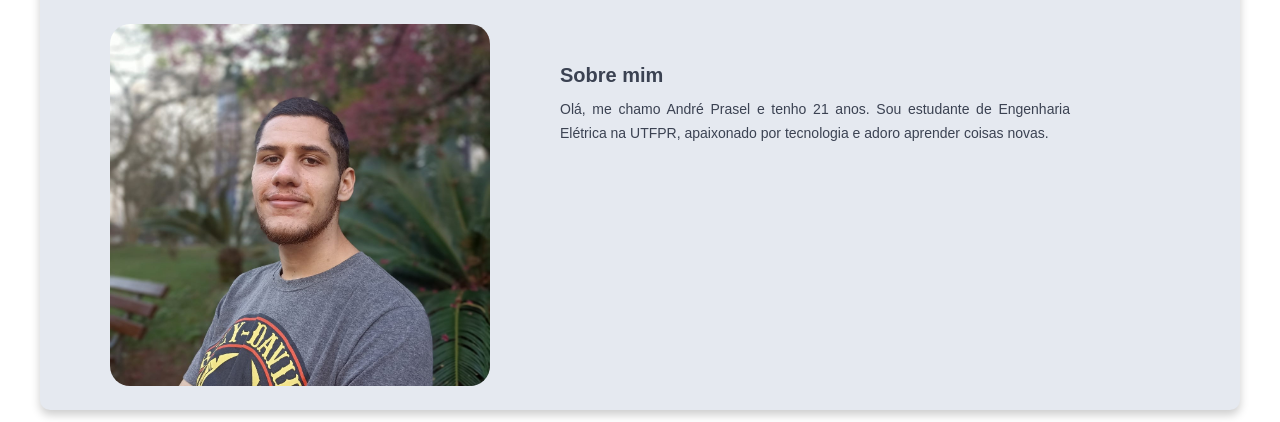
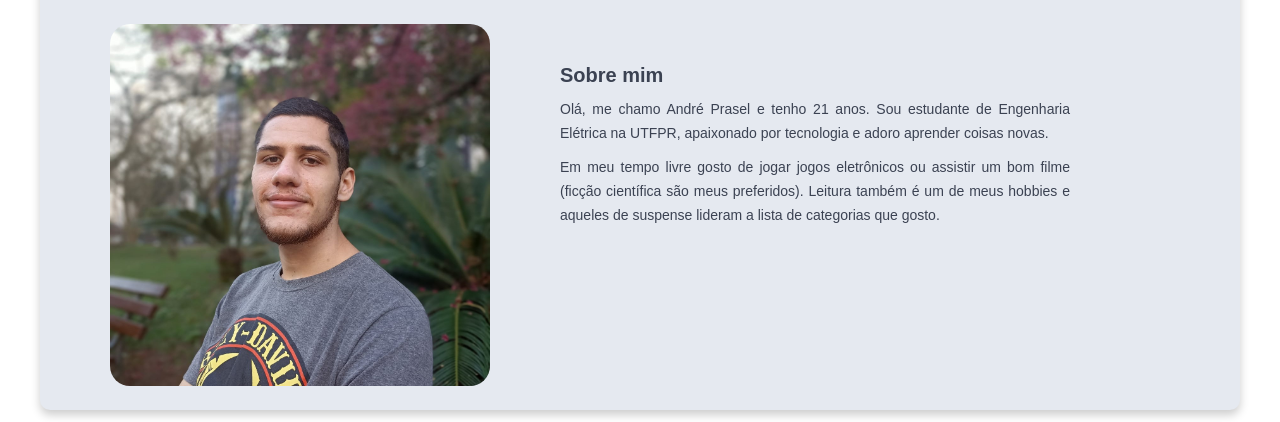
Before and after one commit to andreprs/processo-seletivo, a Django app: page / in a window 1280 px wide. Shown: the part 1016-1438 px from the top of the page. Run offline with Django 4.2, Linux system fonts and the light colour scheme.

```diff
--- a/blog/templates/paginas/home.html
+++ b/blog/templates/paginas/home.html
@@ -2,7 +2,7 @@
 {% load static %}
 
 {%block 'titulo'%}
-    <title>HOME</title>
+    <title>Home</title>
 {%endblock%}
 
 {%block 'style'%}
@@ -32,6 +32,10 @@
                 Engenharia Elétrica na UTFPR, apaixonado por tecnologia e adoro
                 aprender coisas novas.
             </p>
+            <p>Em meu tempo livre gosto de jogar jogos eletrônicos ou assistir um bom filme
+                (ficção científica são meus preferidos). Leitura também é um de meus hobbies e
+                aqueles de suspense lideram a lista de categorias que gosto.
+            </p>
         </div>
     </div>
     <div class="blocos">
--- a/blog/templates/paginas/traj_pessoal.html
+++ b/blog/templates/paginas/traj_pessoal.html
@@ -35,7 +35,7 @@
             <input type="radio" name="radio-btn" id="radio6">
 
             <div class="slide prim">
-                <p>Minha jornada pela vida iniciou em Ponta Grossa - Pr, onde vivi parte da minha infância. Com 7 anos de idade me mudei para Guarapuava - Pr, cidade na qual passei grande parte da minha vida.</p>
+                <p>Nasci em Ponta Grossa - PR, onde vivi parte da minha infância. Com 7 anos de idade me mudei para Guarapuava - PR, cidade na qual passei grande parte da minha vida.</p>
                 <img src="{% static 'img/traj_pessoal/pin.png' %}" alt="Localização">
             </div>
             <div class="slide">
@@ -56,7 +56,7 @@
                 <img src="{% static 'img/traj_pessoal/bulb.png'%}" alt="Bola">
             </div>
             <div class="slide">
-                <p>A meta de cursar Engenharia Elétrica foi alcançada e hoje moro em Curitiba - Pr. Uma etapa difícil, por ficar longe de familiares e amigos, mas também com muitos aprendizados e experiências boas. Ao entrar na faculdade, o gosto por esportes continuou e entrei para o time de Valorant (jogo eletrônico) da atlética de Engenharia, sendo capitão de equipe.</p>
+                <p>A meta de cursar Engenharia Elétrica foi alcançada e hoje moro em Curitiba - PR. Uma etapa difícil, por ficar longe de familiares e amigos, mas também com muitos aprendizados e experiências boas. Ao entrar na faculdade, o gosto por esportes continuou e entrei para o time de Valorant (jogo eletrônico) da atlética de Engenharia, sendo capitão de equipe.</p>
                 <img src="{% static 'img/traj_pessoal/target.png'%}" alt="Objetivo">
             </div>
 
--- a/templates/base.html
+++ b/templates/base.html
@@ -6,6 +6,7 @@
     <meta name="viewport" content="width=device-width, initial-scale=1, shrink-to-fit=no">
     <meta name="description" content="">
     <meta name="author" content="">
+    <link rel="shortcut icon" href="{% static 'img/home/logo.png' %}" type="image/x-icon">
     <link rel="stylesheet" href="{% static '/css/menu_horizontal.css'}">
     {%block 'titulo'%}{%endblock%}
     {%block 'style'%}{%endblock%}
```
Also changed, not shown: blog/templates/paginas/traj_profissional.html (+6 -6 lines), README.md, templates/static/img/home/eu-colorido.jpeg.
